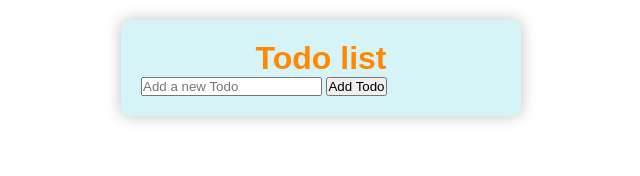
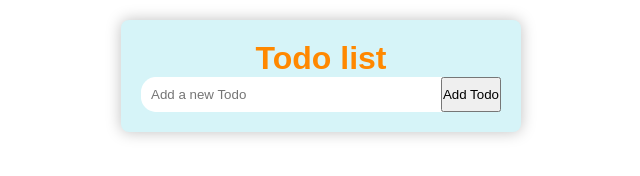
Before and after one commit to mayvastech/Todo-list-v1, a plain HTML site: page index.html in a window 1280 px wide. Shown: the whole page, without its empty margins (319-959 px from the left). Drawn offline with Linux system fonts and the light colour scheme.

Commit message:
styled input-container

```diff
--- a/style.css
+++ b/style.css
@@ -22,3 +22,16 @@ h1 {
   background: #d6f4f8;
   box-shadow: 0 0 15px rgba(0, 0, 0, 0.25);
 }
+
+.input-container {
+    display: flex;
+    justify-content: space-between;
+    background-color: #fff;
+    border-radius: 20px;
+}
+
+.todo-input {
+  border-style: none;
+  padding: 10px;
+  border-radius: 15px;
+}
```
Lines whose indentation alone changed are shown as unchanged.
